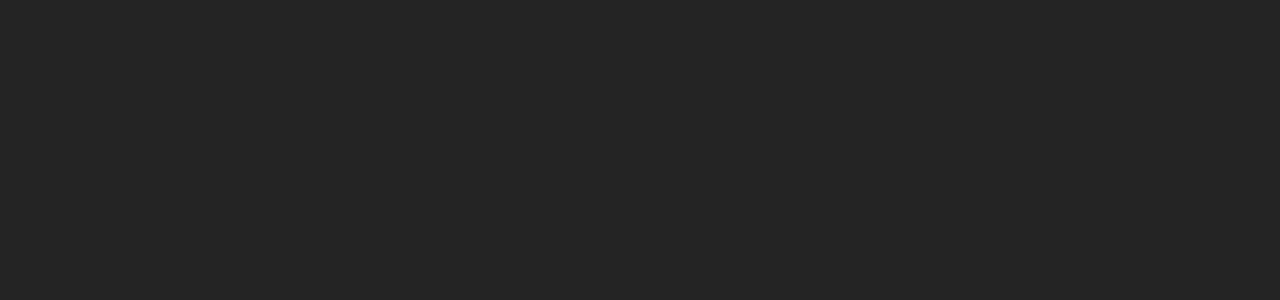
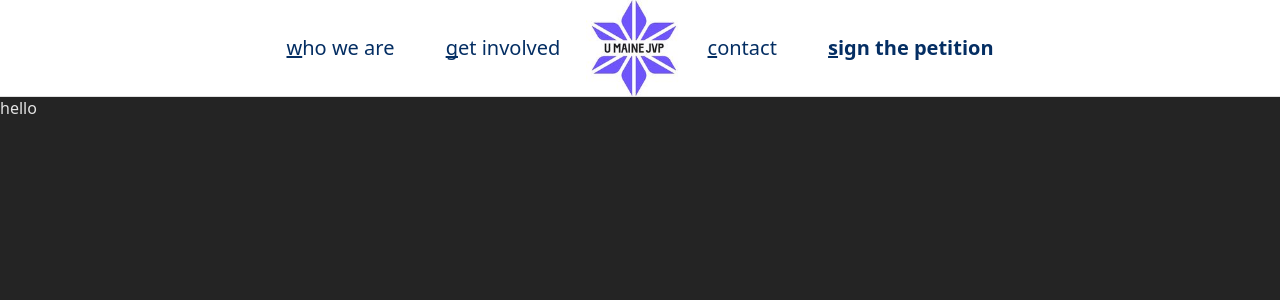
Before and after one commit to umainejvp/website, a React (Vite) app: page /website/demands in a window 1280 px wide. Before the commit this address had no page. Shown: the top 300 px of the page. Built offline with nearby package versions, Linux system fonts and the light colour scheme.

Commit message:
Add CNAME record and improvements

```diff
--- a/src/components/Nav.tsx
+++ b/src/components/Nav.tsx
@@ -2,16 +2,17 @@
 import { useState, useEffect } from 'react'
 import { useMediaQuery } from 'react-responsive'
 import logo from '../assets/logo.jpg'
+import { Link } from 'react-router'
 
 function Nav() {
-    function scrollToSectionWithId(id: string) {
-        setExpanded(false)
-        const sectionTop = document.getElementById(id)?.getBoundingClientRect().top
-        if (!sectionTop) return
-        const navbarEl = document.getElementById('navbar')?.childNodes[0] as Element
-        const navbarOffset = navbarEl.getBoundingClientRect().height
-        window.scrollTo(0, window.scrollY + sectionTop - navbarOffset)
-    }
+    // function scrollToSectionWithId(id: string) {
+    //     setExpanded(false)
+    //     const sectionTop = document.getElementById(id)?.getBoundingClientRect().top
+    //     if (!sectionTop) return
+    //     const navbarEl = document.getElementById('navbar')?.childNodes[0] as Element
+    //     const navbarOffset = navbarEl.getBoundingClientRect().height
+    //     window.scrollTo(0, window.scrollY + sectionTop - navbarOffset)
+    // }
 
     function onIsTabletOrMobileChange(value: boolean) {
         setMobile(value)
@@ -37,20 +38,20 @@
                     <img id='mobile-nav-logo' src={logo} alt='UMaine JVP Logo' />
                 </div>
             )}
-            <a className='nav-item' href='/#about'>
+            <Link className='nav-item' to='/#about'>
                 who we are
-            </a>
-            <a className='nav-item' href='/#get-involved'>
+            </Link>
+            <Link className='nav-item' to='/#get-involved'>
                 get involved
-            </a>
+            </Link>
             {!mobile && (
-                <a href='/' style={{ height: 'inherit' }}>
+                <Link to='/' style={{ height: 'inherit' }}>
                     <img id='jvp-logo' src={logo} alt='UMaine JVP Logo' />
-                </a>
+                </Link>
             )}
-            <a className='nav-item' href='/#contact'>
+            <Link className='nav-item' to='/#contact'>
                 contact
-            </a>
+            </Link>
             <a
                 id='register'
                 className='nav-item'
--- a/src/main.tsx
+++ b/src/main.tsx
@@ -7,7 +7,7 @@
 
 createRoot(document.getElementById('root')!).render(
     <StrictMode>
-        <BrowserRouter>
+        <BrowserRouter basename='/website'>
             <Routes>
                 <Route path='/' element={<Home />} />
                 <Route path='/demands' element={<Demands />} />
--- a/vite.config.ts
+++ b/vite.config.ts
@@ -3,6 +3,6 @@
 
 // https://vite.dev/config/
 export default defineConfig({
-    base: '/',
+    base: '/website',
     plugins: [react()],
 })
```
Also changed, not shown: 1 other file (tests, documents, lock files or other folders).
